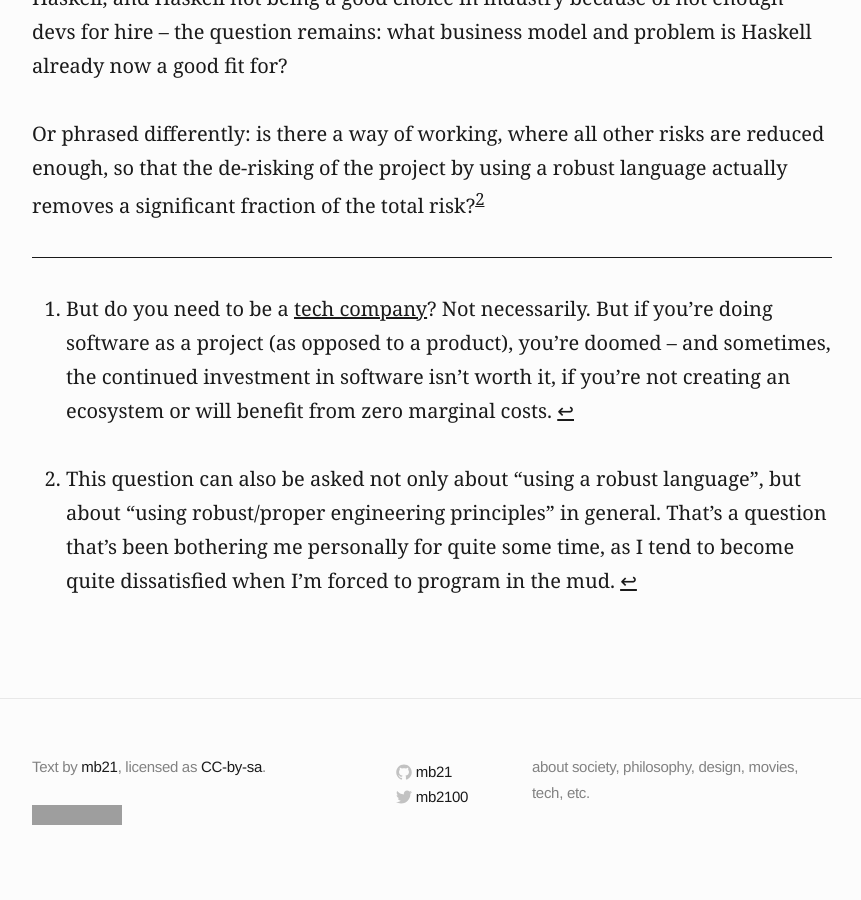
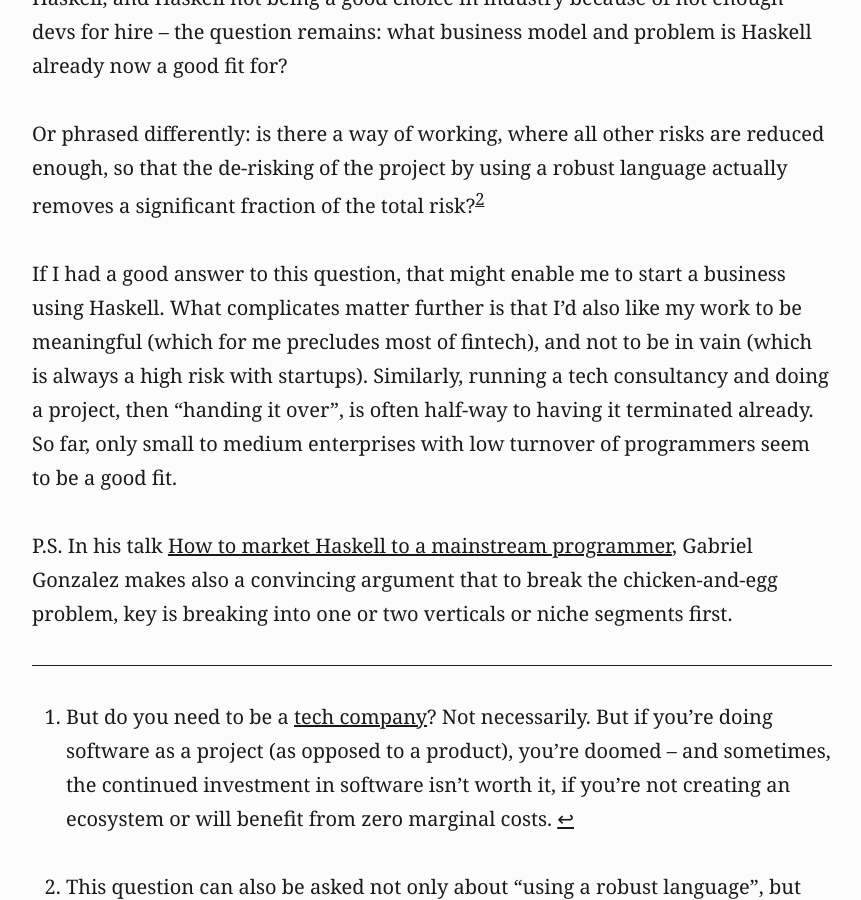
Before and after one commit to mb21/blog, a Jekyll site: the page built from _posts/2020-06-01-what-business-is-haskell-a-a-good-fit-for.md, in a window 1280 px wide and 900 px high, scrolled down 4572 px. Shown: the whole window, without its empty margins (208-1069 px from the left). Built offline with Jekyll 4.4.1, drawn with Linux system fonts in a browser that asks for light colours; before the commit the page ends 5450 px from its top, so only the background shows below that; grey boxes are pictures that could not be loaded.

Commit message:
update to 2020-06-01-what-business-is-haskell-a-a-good-fit-for.md

```diff
--- a/_posts/2020-06-01-what-business-is-haskell-a-a-good-fit-for.md
+++ b/_posts/2020-06-01-what-business-is-haskell-a-a-good-fit-for.md
@@ -70,16 +70,9 @@
 
 Or phrased differently: is there a way of working, where all other risks are reduced enough, so that the de-risking of the project by using a robust language actually removes a significant fraction of the total risk?[^2]
 
-<!--
-To list a few kinds of companies:
+If I had a good answer to this question, that might enable me to start a business using Haskell. What complicates matter further is that I’d also like my work to be meaningful (which for me precludes most of fintech), and not to be in vain (which is always a high risk with startups). Similarly, running a tech consultancy and doing a project, then “handing it over”, is often half-way to having it terminated already. So far, only small to medium enterprises with low turnover of programmers seem to be a good fit.
 
-- startups: using a robust language can help, but is by far not sufficient. so still high risk of your work being in vain.
-- big corporates: ability to hire dominates
-- tech consultancies: doing a project, then “handing it over”, is often half-way to having it terminated already.
-- small to medium enterprises with low turnover of programmers might be a good fit, like [Lumi](https://www.lumi.com)?
-- remote: talent pool much bigger
-
--->
+P.S. In his talk [How to market Haskell to a mainstream programmer](https://www.youtube.com/watch?v=fNpsgTIpODA), Gabriel Gonzalez makes also a convincing argument that to break the chicken-and-egg problem, key is breaking into one or two verticals or niche segments first.
 
 
 ---
```
